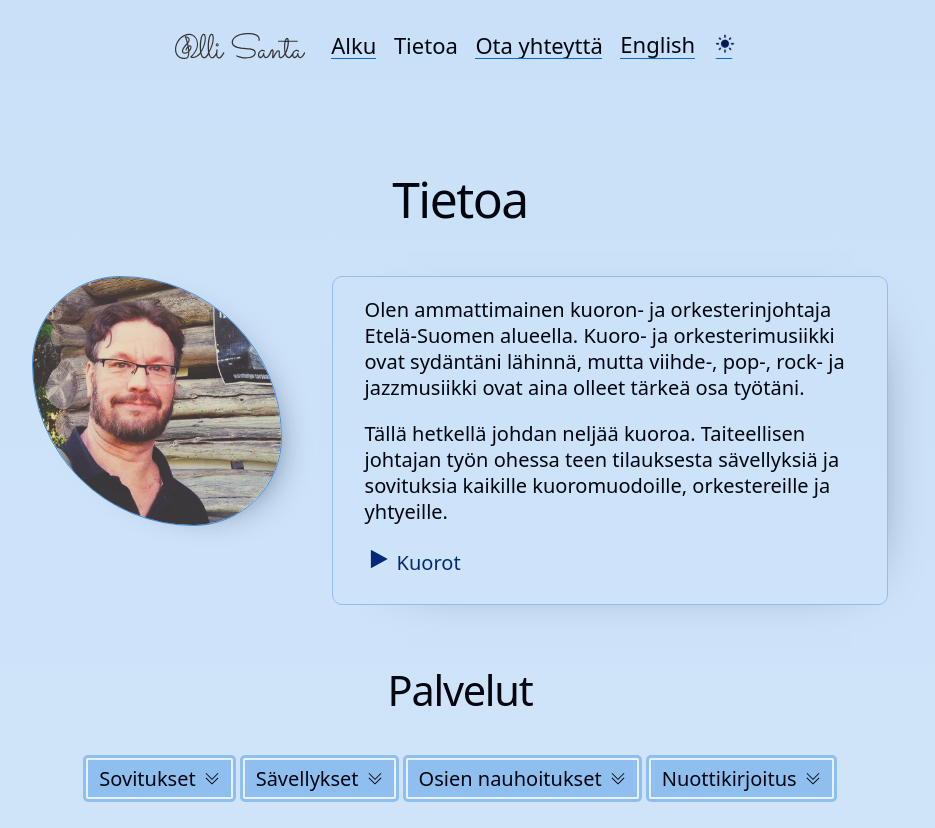
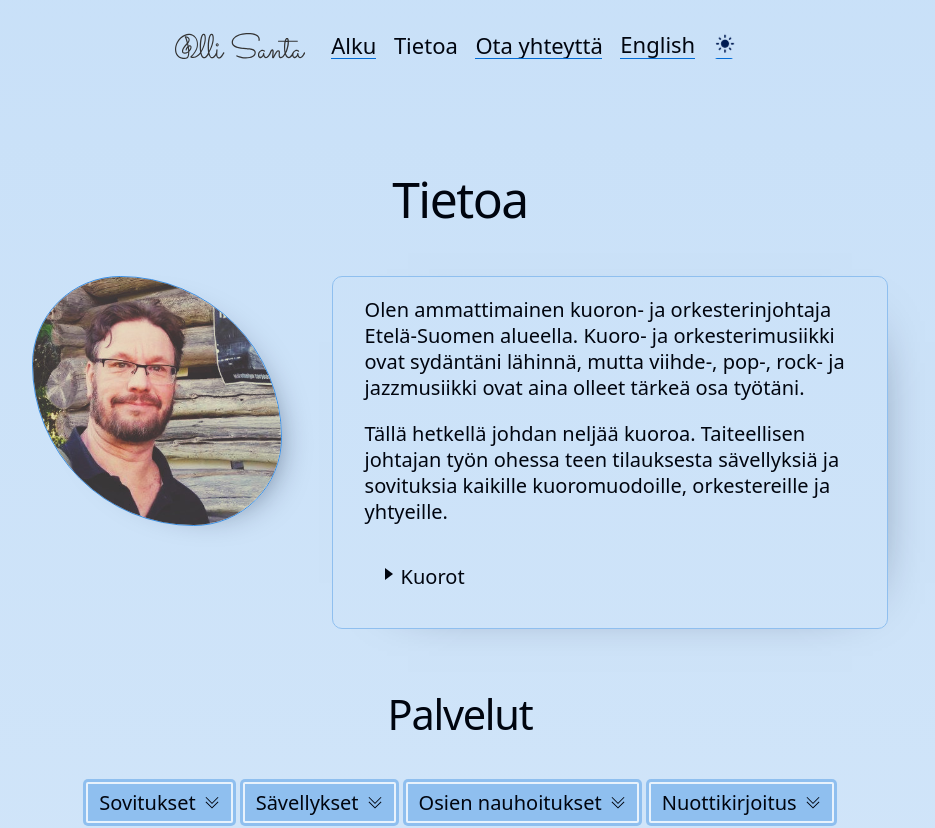
Before and after one commit to jenniina/OlliSanta, a React (Vite) app in the folder _React/: page /about in a window 1280 px wide. Shown: the top 828 px of the page, without its empty margins (180-1115 px from the left). Built offline with nearby package versions, Linux system fonts and the light colour scheme; a web font is replaced by a local one.

Commit message:
Change accordion trieangle from icon to border

```diff
--- a/_React/src/components/Accordion/Accordion.tsx
+++ b/_React/src/components/Accordion/Accordion.tsx
@@ -1,5 +1,4 @@
 import { FC, ReactNode, useEffect, useRef, useState } from "react"
-import { IoTriangleSharp } from "react-icons/io5"
 import styles from "./accordion.module.css"
 import { useTheme } from "../../contexts/useTheme"
 import { useLocation } from "react-router-dom"
@@ -68,33 +67,15 @@ const Accordion: FC<AccordionProps> = ({
         }
       }}
       aria-expanded={open}
-      className={`reset ${styles.details} ${classNames.map(
+      className={`${styles.details} ${classNames.map(
         (c) => styles[`${c}`]
       )} ${classNames.join(" ")} ${flex ? styles.flex : ""} ${
-        open ? styles.open : ""
+        open ? styles.open : styles.closed
       } ${closing ? styles.closing : ""} ${styles["tra"]}
       `}
     >
       <span className={styles.summary}>
-        <IoTriangleSharp
-          style={
-            !open || closing
-              ? {
-                  WebkitTransform: "rotate(90deg)",
-                  OTransform: "rotate(90deg)",
-                  MozTransform: "rotate(90deg)",
-                  msTransform: "rotate(90deg)",
-                  transform: "rotate(90deg)",
-                }
-              : {
-                  WebkitTransform: "rotate(180deg)",
-                  OTransform: "rotate(180deg)",
-                  MozTransform: "rotate(180deg)",
-                  msTransform: "rotate(180deg)",
-                  transform: "rotate(180deg)",
-                }
-          }
-        />
+        <span className={styles.triangle} aria-hidden="true" />
         {title}
       </span>
       <div ref={contentRef} className={styles.content}>
--- a/_React/src/components/Accordion/accordion.module.css
+++ b/_React/src/components/Accordion/accordion.module.css
@@ -1,6 +1,29 @@
-.details {
+button.details {
   transform-origin: 10% 50%;
+  width: 100%;
+  background-color: transparent;
+  outline: 0 solid var(--color-3);
+  border: none;
+  transition-property: outline-color, outline-width, outline-offset,
+    background-color, border-color;
+  transition-duration: 0.3s;
+  transition-timing-function: ease-in-out;
+  padding: 0.7em 0.8em 0.5em;
 }
+button.details:hover,
+button.details.open:focus,
+button.details.open:focus-visible {
+  background-color: transparent;
+  outline-width: 0;
+}
+button.details.closed:hover,
+button.details.closed:focus,
+button.details.closed:focus-visible {
+  outline: 2px solid var(--color-3);
+  outline-offset: 2px;
+  background-color: transparent;
+}
+
 .details > span {
   padding: 4px;
   border-radius: var(--corner-small);
@@ -28,6 +51,7 @@
   justify-content: center;
   align-items: center;
   gap: 0.4em;
+  width: 100%;
 }
 .details.flex,
 .details.open.flex > .content {
@@ -46,7 +70,6 @@
   justify-content: flex-start;
   align-items: flex-start;
   margin-left: 0;
-  margin-right: auto;
 }
 .details,
 .details > .content {
@@ -100,11 +123,26 @@
   align-items: center;
   gap: 0.4em;
 }
-.tra.details > span > svg {
+.tra.details > span > svg,
+.tra.details > span > .triangle {
   transition-property: transform;
   transition-duration: 0.2s;
   transition-timing-function: ease-in-out;
   transition-delay: 0s;
+}
+
+.triangle {
+  display: inline-block;
+  width: 0;
+  height: 0;
+  border-top: 6px solid transparent;
+  border-bottom: 6px solid transparent;
+  border-left: 8px solid currentColor;
+  transform-origin: 50% 100%;
+  transform: rotate(0deg) translateY(5px);
+}
+.details.open > span > .triangle {
+  transform: rotate(90deg) translateY(-1px) translateY(8px);
 }
 
 @keyframes open {
```
